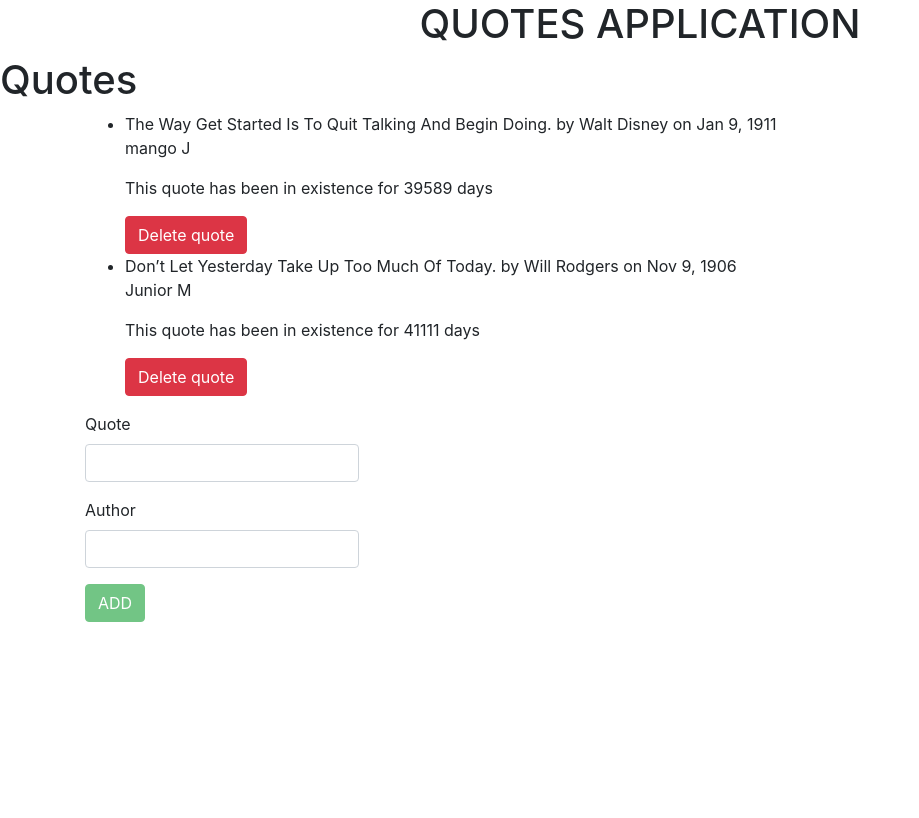
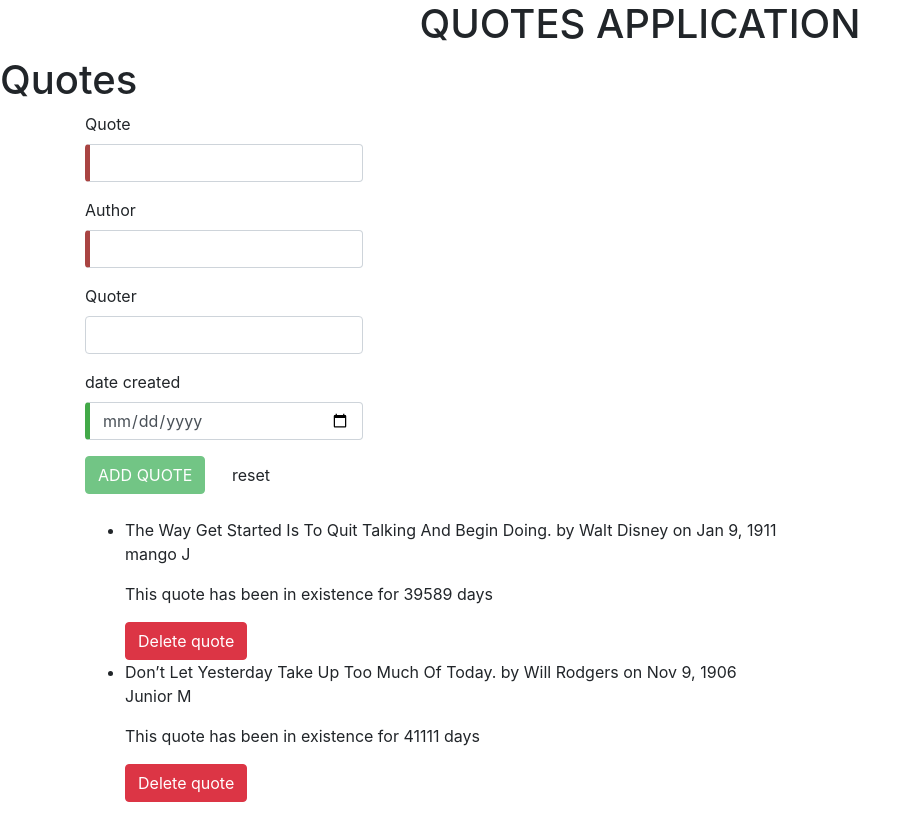
Before and after one commit to mangowilliam/Quotes, an Angular app: page / in a window 1280 px wide. Shown: the whole page, without its empty margins (0-919 px from the left). Built offline with nearby package versions, Linux system fonts and the light colour scheme.

Commit message:
add forms.css file and controls

```diff
--- a/src/app/quotes.ts
+++ b/src/app/quotes.ts
@@ -1,3 +1,4 @@
 export class Quotes {
+
   constructor(public id: number, public quote: string, public author: string, public quoter: string, public Date: Date) { }
 }//create constructor function and define properties for each instance ofthe class
--- a/src/app/quotes/quotes.component.html
+++ b/src/app/quotes/quotes.component.html
@@ -1,10 +1,10 @@
 <h1>Quotes</h1>
 <div class="container">
+  <app-quotesform (addquotes)="addNewquotes($event)"></app-quotesform><br>
   <ul>
     <div *ngFor='let quotes of quotes; let i = index'>
       <li>{{quotes.quote}} by {{quotes.author}} on {{quotes.Date|date}}</li>
       <app-quotes-details [quotes]='quotes' (isComplete)='deletequotes($event,i)'></app-quotes-details>
     </div>
   </ul>
-  <app-quotesform (addquotes)="addNewquotes($event)"></app-quotesform>
 </div>
--- a/src/app/quotes/quotes.component.ts
+++ b/src/app/quotes/quotes.component.ts
@@ -13,10 +13,12 @@ export class QuotesComponent implements OnInit {
   ]
   addNewquotes(quotes) {
     let quotesLength = this.quotes.length;
+    quotes.id = quotesLength + 1;
     quotes.Date = new Date(quotes.Date)
     this.quotes.push(quotes)
 
   }
+
   deletequotes(isComplete, index) {
     if (isComplete) {
       let toDelete = confirm(`Are you sure you want to delete ${this.quotes[index].quote}`)
--- a/src/app/quotesform/quotesform.component.html
+++ b/src/app/quotesform/quotesform.component.html
@@ -1,16 +1,28 @@
 <div class="container-fluid">
   <div class="row">
-    <form (ngSubmit)="submitquotes()" #quotesForm="ngForm">
-      <div class="form-group">
+    <form #quotesForm="ngForm" (ngSubmit)="submitquotes()">
+      <div class=" form-group">
         <label for="quote">Quote</label>
-        <input type="text" class="form-control" id="quote" [(ngModel)]="newquotes.quote" name="quote" #quote="ngModel" required>
+        <input type="text" class="form-control" id="quote" [(ngModel)]="newquotes.quote" name="quote" required #quote="ngModel" #spy>
       </div>
       <div class="form-group">
 
         <label for="author">Author</label>
         <input type="text" class="form-control" id="author" [(ngModel)]="newquotes.author" name="author" #author="ngModel" required>
       </div>
-      <button type="submit" class="btn btn-success" [disabled]="!quotesForm.form.valid">ADD</button>
+      <div class="form-group">
+
+        <label for="quoter">Quoter</label>
+        <input type="text" class="form-control" id="quoter" [(ngModel)]="newquotes.quoter" name="quoter" #quote="ngModel">
+      </div>
+      <div class="form-group">
+
+        <label for="Date"> date created</label>
+        <input type='date' required class="form-control" id="Date" [(ngModel)]="newquotes.Date" name="Date" #Date="ngModel">
+      </div>
+      <button type="submit" class="btn btn-success" [disabled]="!quotesForm.form.valid">ADD QUOTE</button>
+      &nbsp;
+      <button type="button" class="btn btn-default" (click)="quotesForm.reset()">reset</button>
     </form>
   </div>
 </div>
--- a/src/app/quotesform/quotesform.component.ts
+++ b/src/app/quotesform/quotesform.component.ts
@@ -12,6 +12,7 @@ export class QuotesformComponent implements OnInit {
 
   submitquotes() {
     this.addquotes.emit(this.newquotes);
+
   }
   constructor() { }
 
--- /dev/null
+++ b/src/assets/forms.css
@@ -0,0 +1,9 @@
+.ng-valid[required], .ng-valid.required {
+  border-left: 5px solid #42A948;
+  /* green */
+}
+
+.ng-invalid:not(form) {
+  border-left: 5px solid #a94442;
+  /* red */
+}
--- a/src/index.html
+++ b/src/index.html
@@ -1,5 +1,6 @@
 <!doctype html>
 <html lang="en">
+
 <head>
   <meta charset="utf-8">
   <title>Quotes</title>
@@ -7,8 +8,11 @@
 
   <meta name="viewport" content="width=device-width, initial-scale=1">
   <link rel="icon" type="image/x-icon" href="favicon.ico">
+  <link rel="stylesheet" href="assets/forms.css">
 </head>
+
 <body>
   <app-root></app-root>
 </body>
+
 </html>
```
